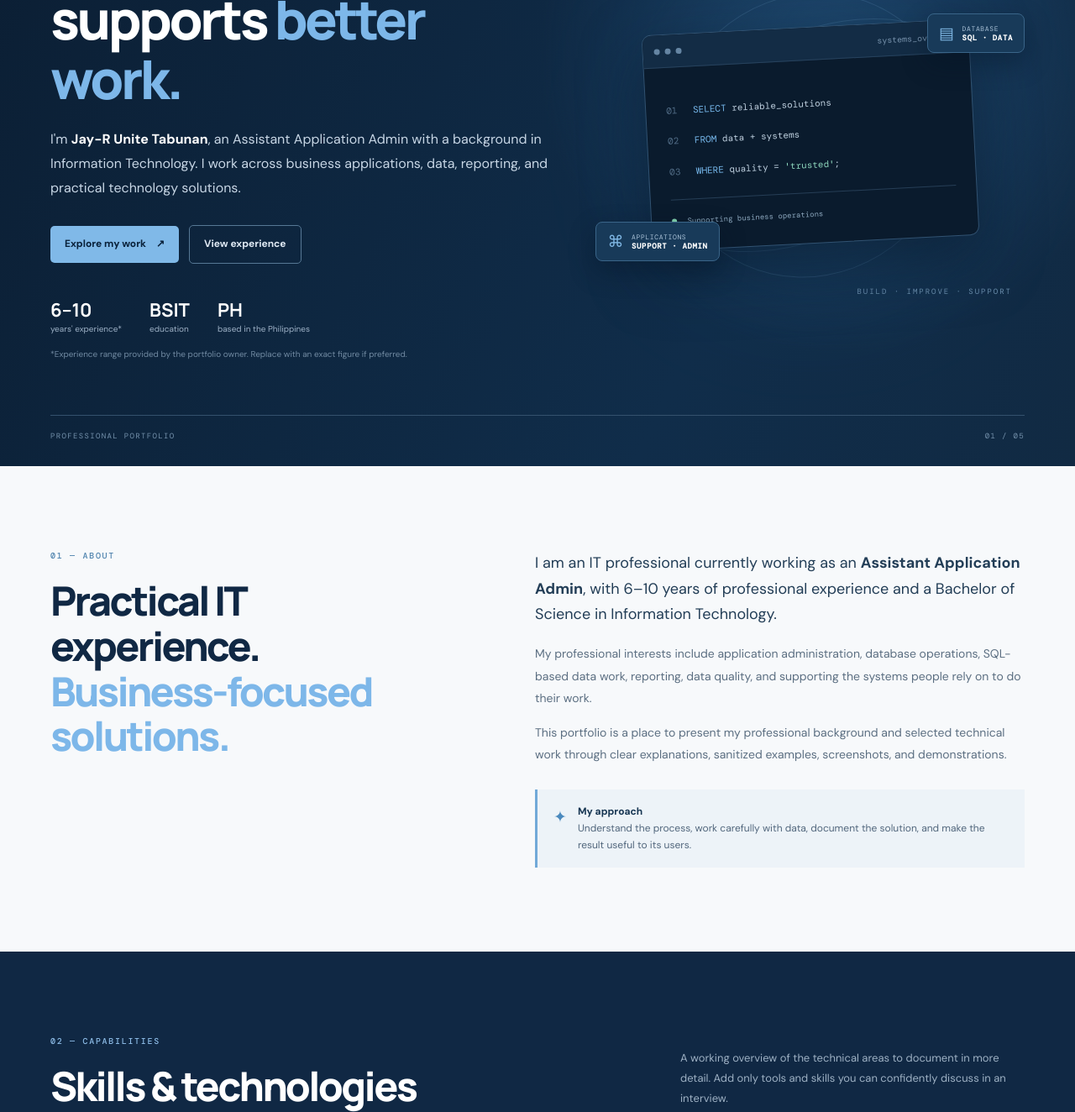
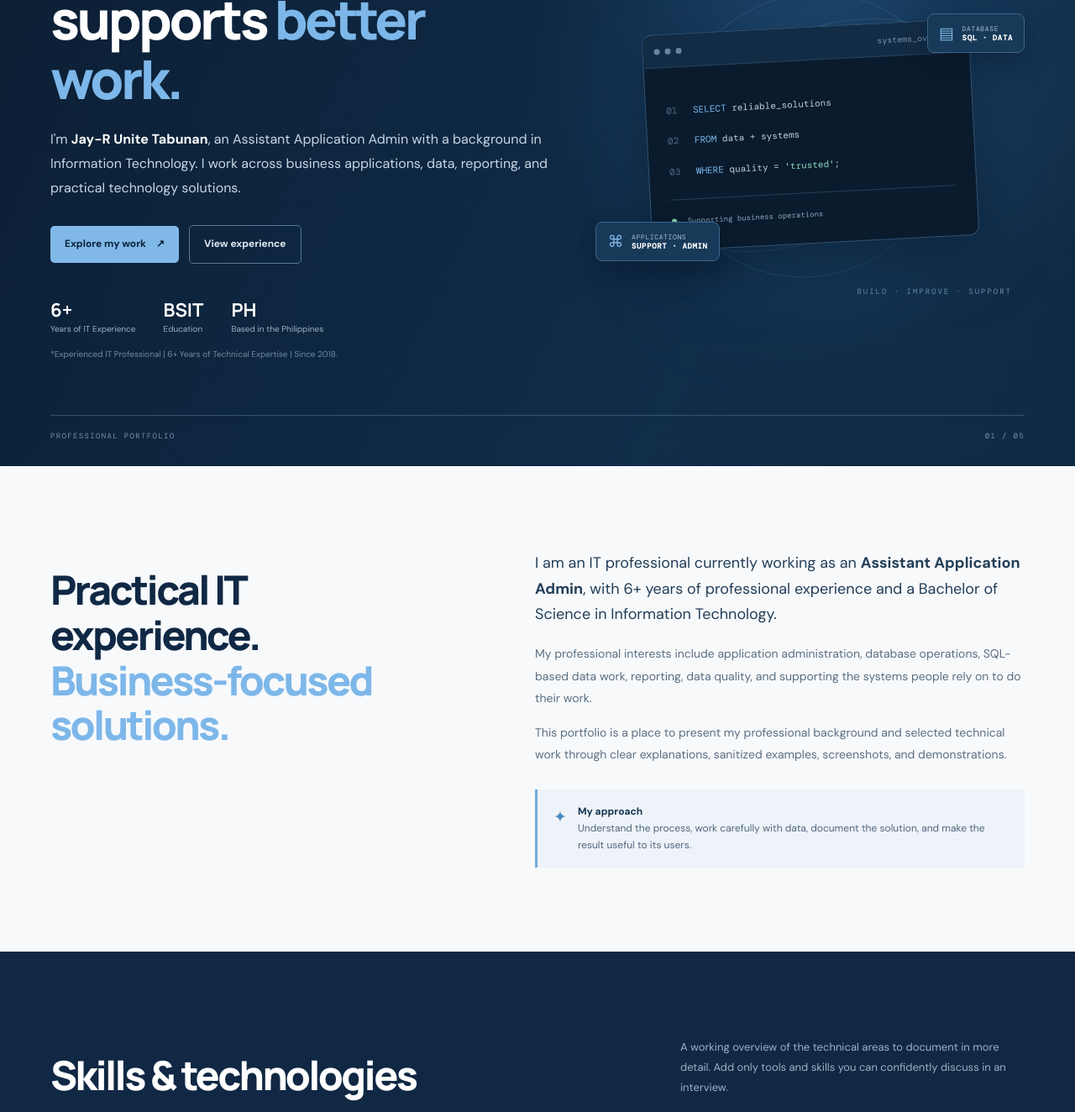
Before and after one commit to jayrtabunan/jayrtabunan.github.io, a plain HTML site: page index.html in a window 1280 px wide. Shown: the part 301-1625 px from the top of the page at 84% size. Drawn offline with nearby package versions, Linux system fonts and the light colour scheme.

Commit message:
Update index.html

```diff
--- a/index.html
+++ b/index.html
@@ -37,11 +37,11 @@
             <a class="button button-secondary" href="#experience">View experience</a>
           </div>
           <div class="hero-facts">
-            <div><strong>6–10</strong><span>years' experience*</span></div>
-            <div><strong>BSIT</strong><span>education</span></div>
-            <div><strong>PH</strong><span>based in the Philippines</span></div>
+            <div><strong>6+</strong><span>Years of IT Experience</span></div>
+            <div><strong>BSIT</strong><span>Education</span></div>
+            <div><strong>PH</strong><span>Based in the Philippines</span></div>
           </div>
-          <p class="fine-print">*Experience range provided by the portfolio owner. Replace with an exact figure if preferred.</p>
+          <p class="fine-print">*Experienced IT Professional | 6+ Years of Technical Expertise | Since 2018.</p>
         </div>
         <div class="hero-visual" aria-label="Abstract technology and data illustration">
           <div class="visual-glow"></div>
@@ -67,11 +67,11 @@
     <section class="section section-light" id="about">
       <div class="container two-col">
         <div>
-          <p class="eyebrow eyebrow-dark">01 — ABOUT</p>
+          <p class="eyebrow eyebrow-dark"></p>
           <h2>Practical IT experience.<br><span class="heading-accent">Business-focused solutions.</span></h2>
         </div>
         <div class="about-copy">
-          <p class="large-copy">I am an IT professional currently working as an <strong>Assistant Application Admin</strong>, with 6–10 years of professional experience and a Bachelor of Science in Information Technology.</p>
+          <p class="large-copy">I am an IT professional currently working as an <strong>Assistant Application Admin</strong>, with 6+ years of professional experience and a Bachelor of Science in Information Technology.</p>
           <p>My professional interests include application administration, database operations, SQL-based data work, reporting, data quality, and supporting the systems people rely on to do their work.</p>
           <p>This portfolio is a place to present my professional background and selected technical work through clear explanations, sanitized examples, screenshots, and demonstrations.</p>
           <div class="about-note"><span class="note-icon">✦</span><span><strong>My approach</strong><br>Understand the process, work carefully with data, document the solution, and make the result useful to its users.</span></div>
@@ -82,7 +82,7 @@
     <section class="section section-dark" id="skills">
       <div class="container">
         <div class="section-heading">
-          <div><p class="eyebrow">02 — CAPABILITIES</p><h2>Skills & technologies</h2></div>
+          <div><p class="eyebrow"></p><h2>Skills & technologies</h2></div>
           <p class="section-intro">A working overview of the technical areas to document in more detail. Add only tools and skills you can confidently discuss in an interview.</p>
         </div>
         <div class="skills-grid">
```
